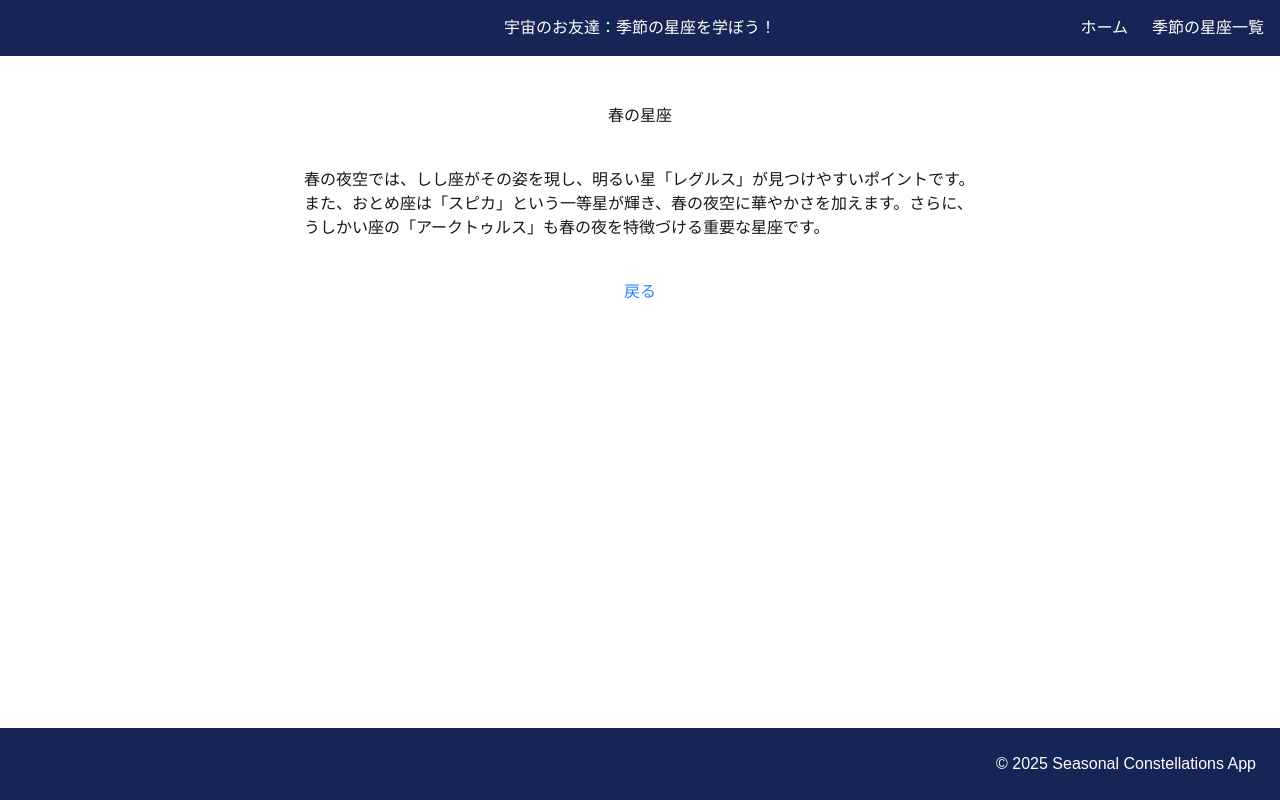
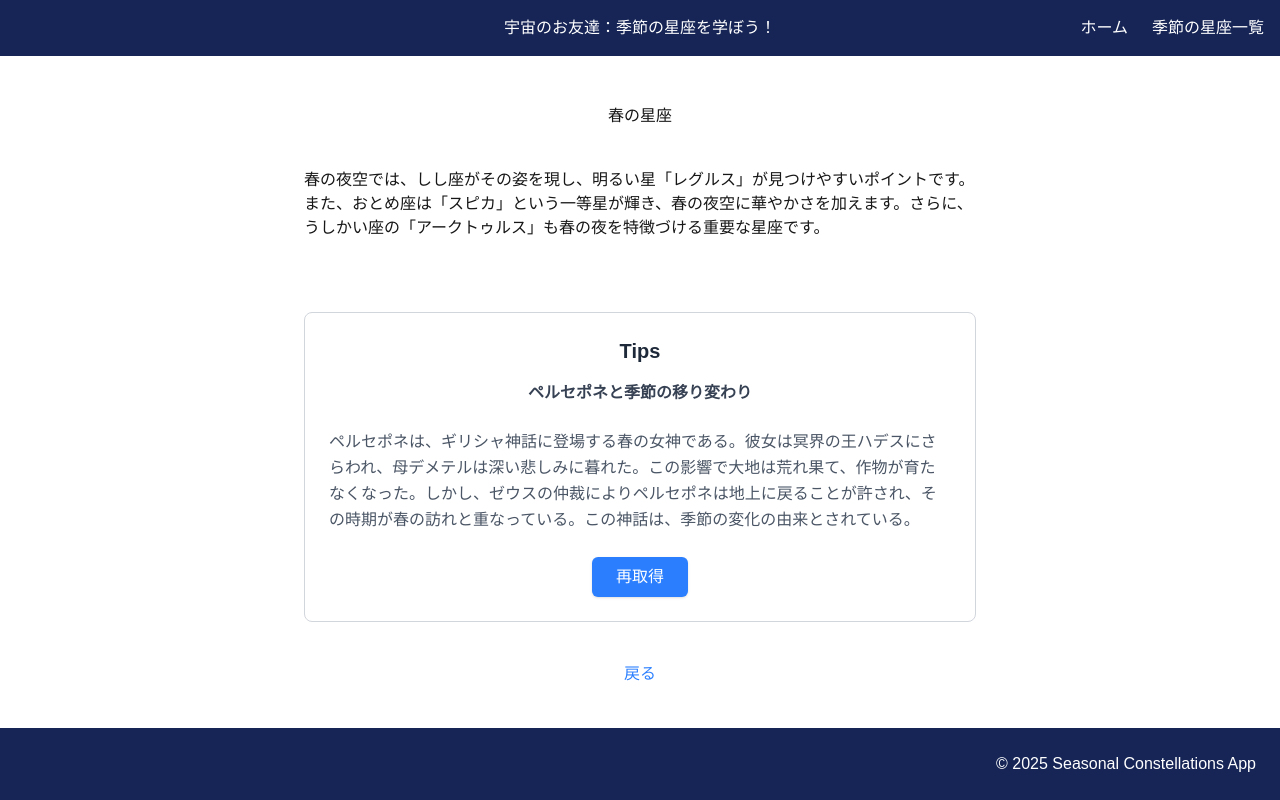
Before and after one commit to kanae-tozawa-mt/next.js-tutorial, a Next.js app: page /seasons/1 in a window 1280 px wide. Built offline with nearby package versions, Linux system fonts and the light colour scheme.

Commit message:
SWRによるデータ取得と再検証

```diff
--- a/package.json
+++ b/package.json
@@ -26,6 +26,7 @@
 		"react": "^19.0.0",
 		"react-dom": "^19.0.0",
 		"react-hook-form": "^7.56.1",
+		"swr": "^2.3.3",
 		"zod": "^3.24.3"
 	},
 	"devDependencies": {
--- /dev/null
+++ b/src/app/api/memos/route.ts
@@ -0,0 +1,34 @@
+import { NextRequest, NextResponse } from "next/server";
+
+let myths: { [key: string]: { title: string; description: string } } = {
+  "1": {
+    title: "ペルセポネと季節の移り変わり",
+    description: "ペルセポネは、ギリシャ神話に登場する春の女神である。彼女は冥界の王ハデスにさらわれ、母デメテルは深い悲しみに暮れた。この影響で大地は荒れ果て、作物が育たなくなった。しかし、ゼウスの仲裁によりペルセポネは地上に戻ることが許され、その時期が春の訪れと重なっている。この神話は、季節の変化の由来とされている。"
+  },
+  "2": {
+    title: "オルフェウスの竪琴",
+    description: "こと座の起源とされるオルフェウスは、竪琴の名手として知られる。彼は冥界から亡き妻を救おうとしたが、約束を破ったために再び失ってしまう。彼の悲しみは深く、最終的に神々によって竪琴は天へ昇り、星座となった。この伝説は、音楽と愛の力を象徴している。"
+  },
+  "3": {
+    title: "アンドロメダの救出",
+    description: "アンドロメダ座は、ギリシャ神話に登場する王女アンドロメダの物語に由来する。彼女は海の怪物の生贄とされる運命だったが、英雄ペルセウスに救われた。ペルセウスはメデューサの首を使い怪物を倒し、その功績によりアンドロメダは星座として夜空に輝くようになった。"
+  },
+  "4": {
+    title: "オリオンの伝説",
+    description: "オリオンはギリシャ神話に登場する偉大な狩人である。彼は数々の冒険を繰り広げたが、神々の怒りを買い、毒蛇によって命を落とした。その後、彼の姿は星座となり、冬の夜空を照らしている。オリオン座は、特に明るい星「ベテルギウス」や「リゲル」を含み、冬の星空の代表的な星座の一つである。"
+  }
+};
+
+export async function POST(req: NextRequest) {
+  const body = await req.json();
+  if (body.id && myths[body.id]) {
+    myths[body.id] = { title: body.title, description: body.description };
+  }
+  return NextResponse.json({ success: true, updatedData: myths[body.id] });
+}
+
+export async function GET(req: NextRequest) {
+  const { searchParams } = new URL(req.url);
+  const id = searchParams.get("id");
+  return NextResponse.json(id ? myths[id] : myths);
+}
--- /dev/null
+++ b/src/app/component/Mythology.tsx
@@ -0,0 +1,28 @@
+"use client";
+import useSWR from "swr";
+import { updateData } from "../utils/updateData";
+
+const fetcher = (url: string) => fetch(url).then((res) => res.json());
+
+/** 神話を表示するコンポーネント */
+export default function Mythology({ id }: { id: string }) {
+  const { data, error, isLoading, mutate } = useSWR(`/api/memos?id=${id}`, fetcher);
+  if (isLoading) return <p className="text-center text-gray-500">読み込み中...</p>;
+  if (error) return <p className="text-center text-red-500">取得に失敗しました</p>;
+
+  return (
+    <div className="max-w-2xl mx-auto mt-8 p-6 border border-gray-300 rounded-lg">
+      <h1 className="text-xl font-bold text-center text-gray-800 mb-4">Tips</h1>
+      <h2 className="font-semibold text-center text-gray-700 mb-6">{data.title}</h2>
+      <p className="text-gray-600 leading-relaxed">{data.description}</p>
+      <div className="mt-6 flex justify-center">
+        <button
+          onClick={() => updateData(id, mutate)}
+          className="px-6 py-2 bg-blue-500 text-white rounded-md shadow hover:bg-blue-600 transition-colors"
+        >
+          再取得
+        </button>
+      </div>
+    </div>
+  );
+}
--- a/src/app/component/SeasonConstellations.tsx
+++ b/src/app/component/SeasonConstellations.tsx
@@ -1,4 +1,5 @@
 import Link from "next/link";
+import Mythology from "./Mythology";
 
 /** それぞれの季節の星座を表示するコンポーネント */
 export default function SeasonConstellations({ id }: { id: string }) {
@@ -12,6 +13,7 @@ export default function SeasonConstellations({ id }: { id: string }) {
 		<div className="flex flex-col items-center gap-10 p-6">
 			<h1>{season.title}</h1>
 			<p>{season.content}</p>
+			<Mythology id={id}/>
 			<Link href="/seasons" className="text-blue-500 hover:underline">
 				戻る
 			</Link>
--- a/src/app/seasons/page.tsx
+++ b/src/app/seasons/page.tsx
@@ -10,12 +10,20 @@ export default function SeasonsConstellationsPage() {
     ];
 
     return (
-		<main className="flex flex-col items-center h-screen gap-10 p-6">
+        <main className="flex flex-col items-center min-h-screen gap-10 p-6">
             <h1>季節の星座</h1>
-			<ul className="grid grid-cols-2 gap-6">
+            <ul className="grid grid-cols-2 gap-6 w-full max-w-lg">
                 {seasons.map((season) => (
-					<li key={season.id} className="text-amber-600 hover:underline">
-						<Link href={`/seasons/${season.id}`}>{season.title}</Link>
+                    <li
+                        key={season.id}
+                        className="p-4 border border-gray-300 rounded-lg"
+                    >
+                        <Link
+                            href={`/seasons/${season.id}`}
+                            className="block text-center text-lg font-semibold text-amber-600 hover:underline"
+                        >
+                            {season.title}
+                        </Link>
                     </li>
                 ))}
             </ul>
--- /dev/null
+++ b/src/app/utils/updateData.ts
@@ -0,0 +1,34 @@
+
+/** Tipsを更新する関数 */
+export const updateData = async (id: string, mutate: () => void) => {
+  const updatedContent: { [key: string]: { title: string; description: string } } = {
+    "1": {
+    title: "レグルスとネメアの獅子",
+    description: "しし座のレグルスは「王者の星」として知られ、ギリシャ神話ではヘラクレスが倒したネメアの獅子と関係している。ネメアの獅子は強靭な毛皮を持ち、どんな武器も通じなかったが、ヘラクレスは素手で戦い、ついに勝利した。この偉業を讃え、ネメアの獅子は夜空へと昇り、しし座となった。"
+  },
+    "2": {
+      title: "ヘラクレスの十二の功績",
+      description: "ヘラクレスは、ゼウスの息子でありながら大きな試練を課された英雄であった。彼は神々から与えられた十二の試練を見事に乗り越え、怪物と戦いながら数々の偉業を成し遂げた。その功績を讃えられ、彼の姿は夜空に刻まれ、ヘラクレス座として輝くことになった。この神話は、勇気と不屈の精神を象徴している。"
+    },
+    "3": {
+      title: "ペガススの誕生",
+      description: "ペガススは、怪物メデューサの血から生まれた翼を持つ神聖な馬である。英雄ペルセウスがメデューサを倒した際、その血からペガススが誕生し、すぐに天へと昇っていった。後に彼は神々の乗り物となり、空を駆ける伝説的な存在として星座に刻まれた。この神話は、神秘と冒険の象徴となっている。"
+    },
+    "4": {
+      title: "シリウスと忠実な犬",
+      description: "シリウスは、オリオンの忠実な犬として知られ、常に彼のそばで狩りをしていた。しかし、オリオンが死んだ後、彼の犬も主人を追うように天へと昇り、夜空で最も明るい星として輝くこととなった。冬の夜空を彩るおおいぬ座の中心として、その忠誠心と絆を今も象徴している。"
+    }
+  };
+  await fetch(`/api/memos`, {
+    method: "POST",
+    body: JSON.stringify({
+      id,
+      title: updatedContent[id].title,
+      description: updatedContent[id].description,
+    }),
+    headers: { "Content-Type": "application/json" },
+  });
+
+  // mutate() で画面のデータを更新
+  mutate();
+};
```
Also changed, not shown: 1 other file (tests, documents, lock files or other folders). Lines whose indentation alone changed are shown as unchanged.
